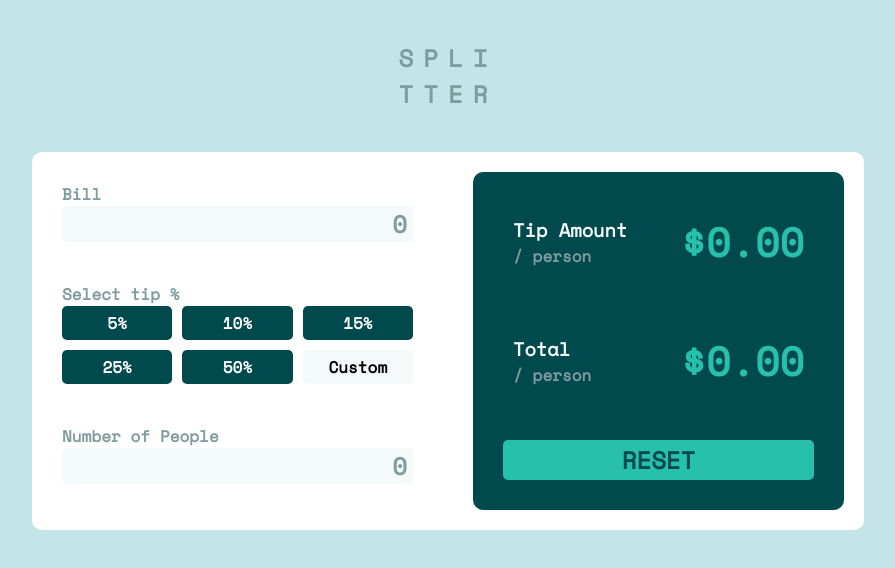
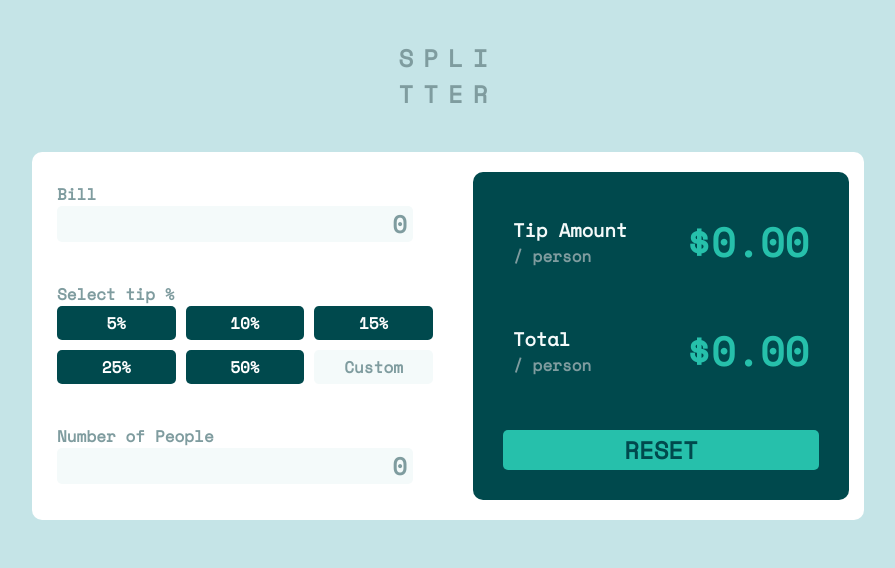
Before and after one commit to juanlunaa/juanlunaa.github.io, a plain HTML site: page index.html in a window 1280 px wide. Shown: the whole page, without its empty margins (192-1087 px from the left). Drawn offline with nearby package versions, Linux system fonts and the light colour scheme.

Commit message:
Se actualizo el codigo

```diff
--- a/index.html
+++ b/index.html
@@ -24,7 +24,7 @@
             <div class="section-select-tip">
                 <p class="left-card-text">Select tip %</p>
                 <div class="card-inputs">
-                    <div class="card-inputs-row">
+
                     <input class="discount-input" id="five" type="radio" name="discount">
                     <label class="discount-label" for="five">5%</label>
 
@@ -33,9 +33,7 @@
 
                     <input class="discount-input" id="fifteen" type="radio" name="discount">
                     <label class="discount-label" for="fifteen">15%</label>
-                    </div>
 
-                    <div class="card-inputs-row">
                     <input class="discount-input" id="twenty-five" type="radio" name="discount">
                     <label class="discount-label" for="twenty-five">25%</label>
 
@@ -44,7 +42,7 @@
 
                     <input class="discount-input" id="custom" type="radio" name="discount">
                     <label class="discount-custom" for="custom">Custom</label>
-                    </div>
+
                 </div>
             </div>
 
@@ -56,6 +54,7 @@
 
         <div class="right-card">
 
+            <div class="text-part">
                 <div class="tip-amount">
                     <div class="right-card-text">
                         <h3 class="right-card-title">Tip Amount</h2>
@@ -75,6 +74,7 @@
                         <span id="total-span">$0.00</span>
                     </div>
                 </div>
+            </div>
 
             <button id="reset-calculator">RESET</button>
         </div>
--- a/src/style.css
+++ b/src/style.css
@@ -21,18 +21,17 @@ body{
 .card{
     width: 65%;
     background-color: hsl(0, 0%, 100%);
-    display: flex;
-    flex-direction: row;
+    display: grid;
+    grid-template-columns: calc(100%/2) calc(100%/2);
+    grid-column-gap: 10px;
     justify-content: center;
-    gap: 10px;
     margin: 0 auto;
     border-radius: 10px;
 }
 
 .left-card{
+    background-color: hsl(0, 0%, 100%);
     margin: 20px;
-    width: calc(100%/2);
-    background-color: hsl(0, 0%, 100%);
     padding: 10px;
     display: flex;
     flex-direction: column;
@@ -40,13 +39,13 @@ body{
 }
 
 .right-card{
+    background-color: hsl(183, 100%, 15%);
     margin: 20px;
-    width: calc(100%/2);
-    background-color: hsl(183, 100%, 15%);
     padding: 10px;
     border-radius: 10px;
     display: flex;
-    flex-direction: column;
+    flex-direction:column;
+    justify-content: space-between;
 }
 
 .discount-input{
@@ -57,7 +56,6 @@ body{
     background-color: hsl(183, 100%, 15%);
     color: hsl(0, 0%, 100%);
     text-align: center;
-    width: calc(100%/3);
     padding: 5px 5px;
     border-radius: 5px;
 }
@@ -71,28 +69,16 @@ body{
     color: hsl(183, 100%, 15%);
 }
 
-.discount-input:hover + label{
-    background-color: hsl(185, 41%, 84%);
-    color: hsl(183, 100%, 15%);
-}
-
 .card-inputs{
-    display: flex;
-    flex-direction: column;
-    width: 100%;
-    gap: 10px;
-}
-
-.card-inputs-row{
-    display: flex;
-    flex-direction: row;
-    gap: 10px;
+    display: grid;
+    grid-template-columns: calc(100%/3) calc(100%/3) calc(100%/3);
+    grid-column-gap: 10px;
+    grid-row-gap: 10px;
 }
 
 .discount-custom{
     background-color: hsl(189, 41%, 97%);
     text-align: center;
-    width: calc(100%/3);
     padding: 5px 5px;
     border-radius: 5px;
 }
@@ -112,7 +98,7 @@ body{
 
 }
 
-.number-people::placeholder, .bill::placeholder, .left-card-text{
+.number-people::placeholder, .bill::placeholder, .left-card-text, .discount-custom{
     color: hsl(184, 14%, 56%);
 }
 
@@ -162,3 +148,27 @@ span{
 #reset-calculator:active{
     background-color: hsl(184, 14%, 56%);
 }
+
+@media (max-width: 375px){
+    .card{
+        width: 100%;
+        background-color: hsl(0, 0%, 100%);
+        display: grid;
+        grid-template-columns: auto;
+        grid-column-gap: 10px;
+        justify-content: center;
+        margin: 0 auto;
+        border-radius: 10px;
+    }
+
+    .card-inputs{
+        display: grid;
+        grid-template-columns: calc(100%/2) calc(100%/2);
+        grid-column-gap: 10px;
+        grid-row-gap: 10px;
+    }
+
+    span{
+        font-size: 32px;
+    }
+}
```
Lines whose indentation alone changed are shown as unchanged.
